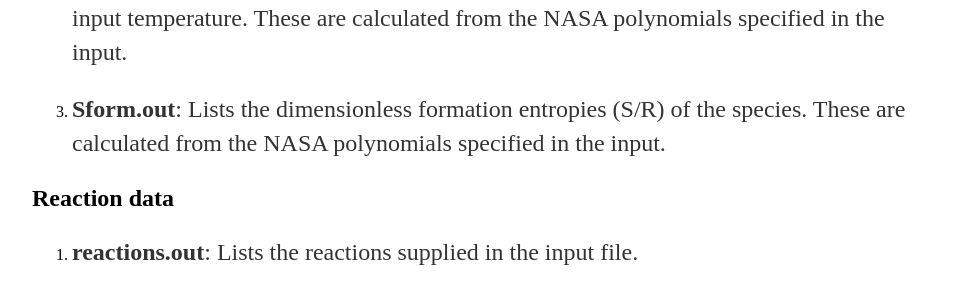
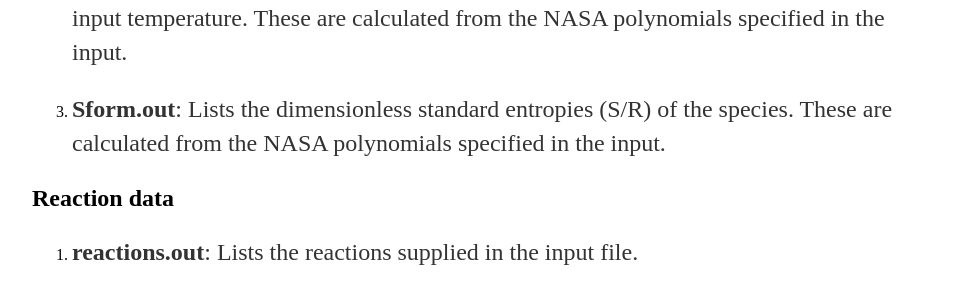
Before and after one commit to VlachosGroup/openmkm, a Jekyll site: the page built from docs/output.md, in a window 1280 px wide and 900 px high, scrolled down 658 px. Shown: the part 164-455 px from the top of the window, without its empty margins (160-1114 px from the left). Built offline with Jekyll 4.4.1, drawn with Linux system fonts in a browser that asks for light colours; formulas are drawn with MathJax 3; our own code applies the rules of GitHub Pages for plain Markdown files.

Commit message:
Changed entropy of formation to standard entropy.

```diff
--- a/docs/output.md
+++ b/docs/output.md
@@ -31,7 +31,7 @@ species in gas phase, followed by species in bulk phase and surface phases.
 species at the input temperature. These are calculated from the NASA
 polynomials specified in the input.
 
-3. **Sform.out**: Lists the dimensionless formation entropies (S/R) of the
+3. **Sform.out**: Lists the dimensionless standard entropies (S/R) of the
 species. These are calculated from the NASA polynomials specified in the input.
 
 ## Reaction data
```
